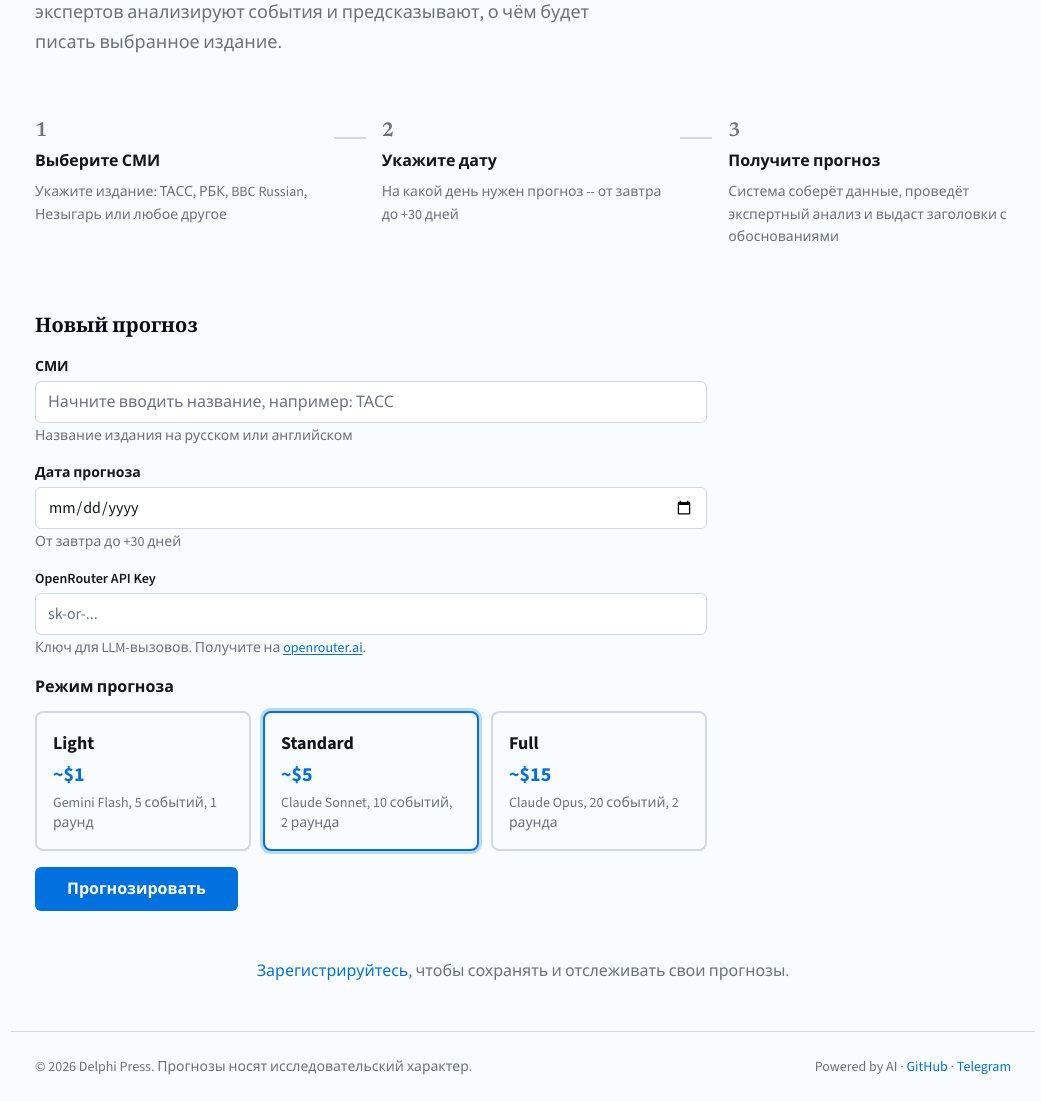
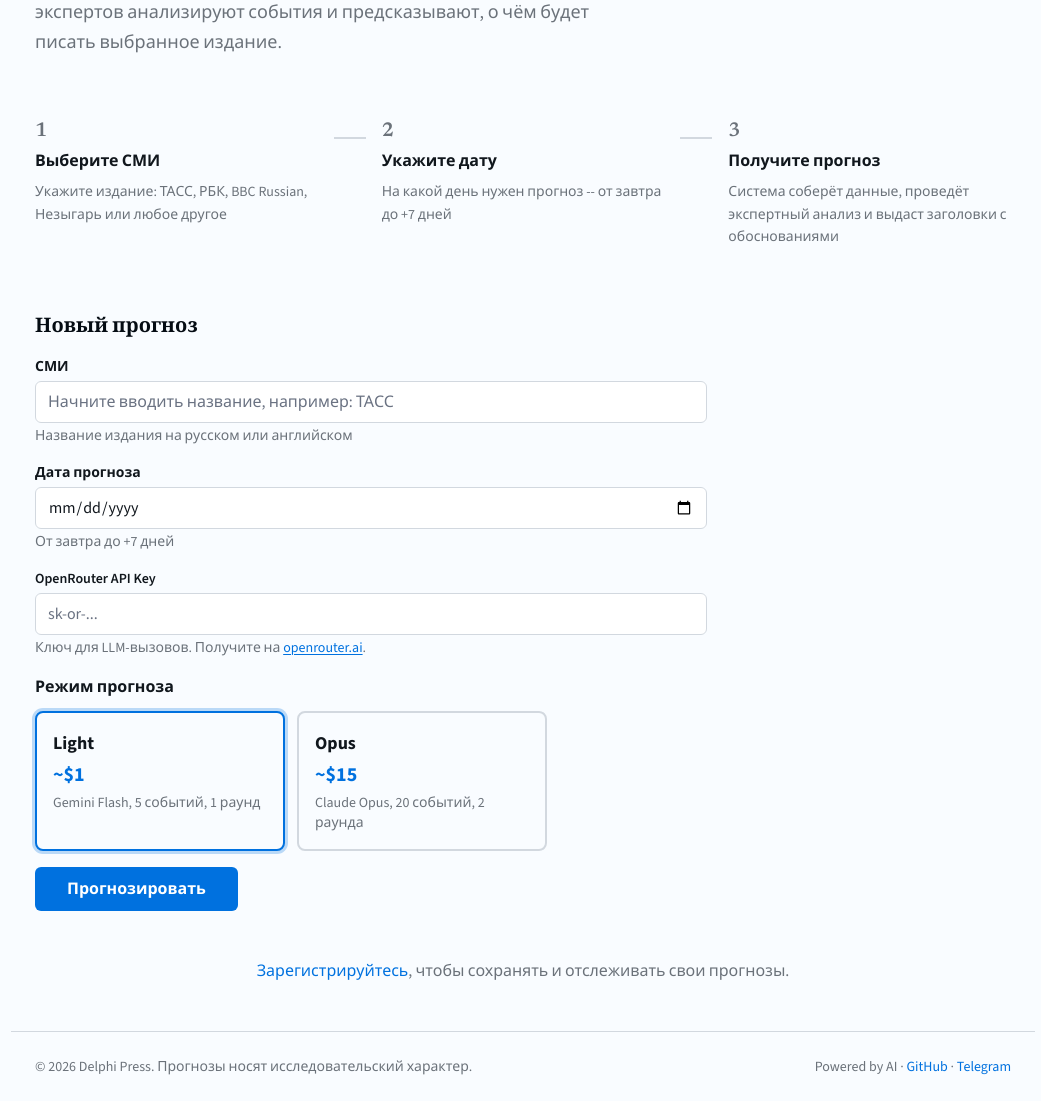
Before and after one commit to Antopkin/delphi-press, a FastAPI app: template src/web/templates/index.html in a window 1280 px wide. Shown: the part 244-1345 px from the top of the page, without its empty margins (117-1158 px from the left). Run offline with FastAPI, Linux system fonts and the light colour scheme; the template is opened without the code that fills it, so the values that code supplies are empty; parts of the project's set-up code (start-up, migrations or seed data) failed here and were passed over.

Commit message:
fix(ui): timeline line, date limit 7d, presets Light+Opus only
- Remove vertical timeline line from progress page (fn-timeline--line opt-in)
- Date picker: max 7 days ahead instead of 30
- Hide Standard preset from UI (kept in backend for backward compat)
- Rename Full → Opus in UI, Light is now default

Co-Authored-By: Claude Opus 4.6 (1M context) <noreply@anthropic.com>

```diff
--- a/src/web/router.py
+++ b/src/web/router.py
@@ -268,7 +268,7 @@ async def index(
     session_factory = request.app.state.session_factory
 
     tomorrow = date.today() + timedelta(days=1)
-    max_date = date.today() + timedelta(days=30)
+    max_date = date.today() + timedelta(days=7)
 
     async with get_session(session_factory) as session:
         repo = PredictionRepository(session)
--- a/src/web/static/css/input.css
+++ b/src/web/static/css/input.css
@@ -373,7 +373,7 @@
     position: relative;
     padding-left: 2rem;
   }
-  .fn-timeline::before {
+  .fn-timeline--line::before {
     content: "";
     position: absolute;
     left: 0.75rem;
--- a/src/web/templates/index.html
+++ b/src/web/templates/index.html
@@ -27,7 +27,7 @@
         <div class="flex-1 flex flex-col gap-2" style="--fn-stagger-i: 1;">
             <span class="font-heading text-xl text-text-muted font-semibold leading-none">2</span>
             <strong>Укажите дату</strong>
-            <small class="text-text-muted leading-relaxed">На какой день нужен прогноз -- от завтра до +30 дней</small>
+            <small class="text-text-muted leading-relaxed">На какой день нужен прогноз -- от завтра до +7 дней</small>
         </div>
         <div class="hidden md:block shrink-0 w-8 h-0.5 bg-border mt-4" aria-hidden="true"></div>
         <div class="flex-1 flex flex-col gap-2" style="--fn-stagger-i: 2;">
@@ -91,7 +91,7 @@
                 aria-describedby="date-help"
                 class="w-full rounded-md border-border px-3 py-2"
             >
-            <small id="date-help" class="text-text-muted">От завтра до +30 дней</small>
+            <small id="date-help" class="text-text-muted">От завтра до +7 дней</small>
         </div>
 
         {# -- API key field -- #}
@@ -111,9 +111,9 @@
         {# -- Preset selection -- #}
         <fieldset class="border-none p-0 my-4" role="radiogroup" aria-label="Выберите режим прогноза">
             <legend class="font-semibold mb-3">Режим прогноза</legend>
-            <div class="grid grid-cols-1 md:grid-cols-3 gap-3">
-                <label class="fn-preset-card" data-preset="light">
-                    <input type="radio" name="preset" value="light">
+            <div class="grid grid-cols-1 md:grid-cols-2 gap-3 max-w-lg">
+                <label class="fn-preset-card fn-preset-card--selected" data-preset="light">
+                    <input type="radio" name="preset" value="light" checked>
                     <div class="flex flex-col gap-1">
                         <strong class="text-lg">Light</strong>
                         <span class="text-xl font-bold text-primary">~$1</span>
@@ -121,19 +121,10 @@
                     </div>
                 </label>
 
-                <label class="fn-preset-card fn-preset-card--selected" data-preset="standard">
-                    <input type="radio" name="preset" value="standard" checked>
-                    <div class="flex flex-col gap-1">
-                        <strong class="text-lg">Standard</strong>
-                        <span class="text-xl font-bold text-primary">~$5</span>
-                        <small class="text-text-muted text-sm">Claude Sonnet, 10 событий, 2 раунда</small>
-                    </div>
-                </label>
-
                 <label class="fn-preset-card" data-preset="full">
                     <input type="radio" name="preset" value="full">
                     <div class="flex flex-col gap-1">
-                        <strong class="text-lg">Full</strong>
+                        <strong class="text-lg">Opus</strong>
                         <span class="text-xl font-bold text-primary">~$15</span>
                         <small class="text-text-muted text-sm">Claude Opus, 20 событий, 2 раунда</small>
                     </div>
```
Also changed, not shown: tests/test_web/test_pages.py (+2 -2 lines), src/web/static/css/tailwind.css.
